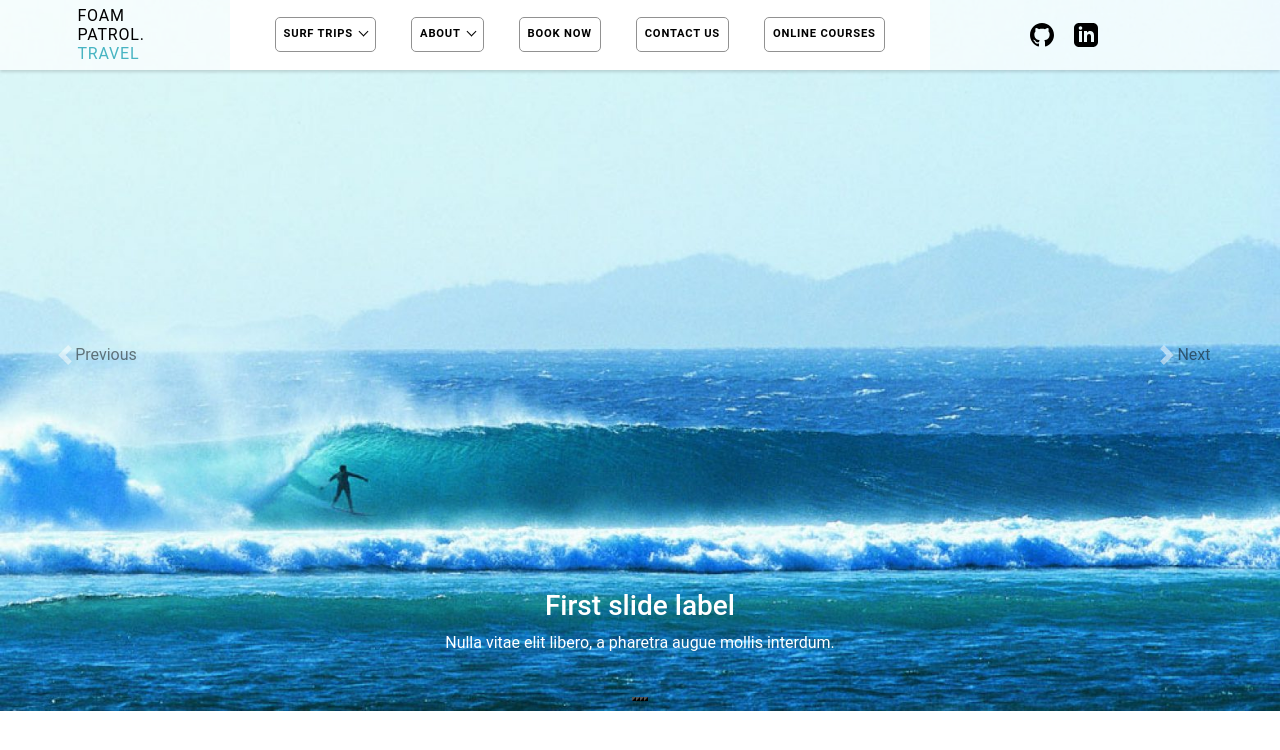
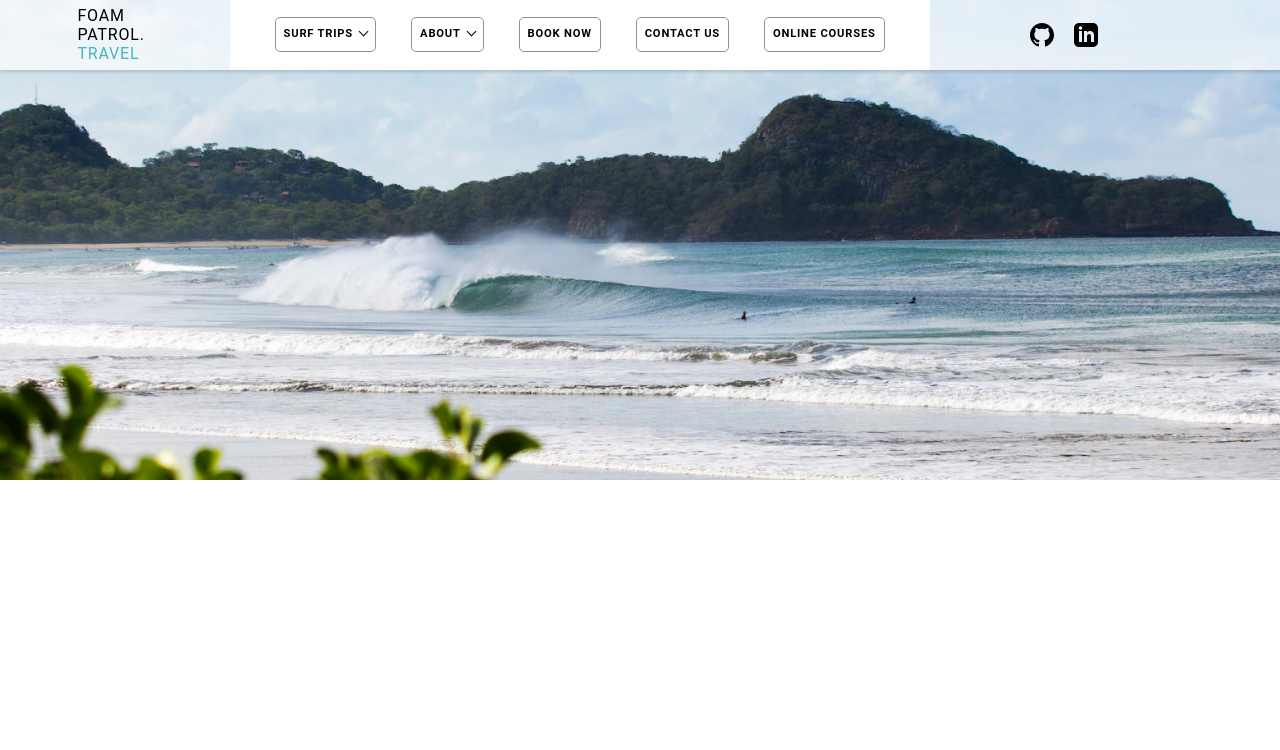
Before and after one commit to AaronoKwok/foam-patrol2, a React (Create React App) app: page / in a window 1280 px wide. Shown: the top 750 px of the page. Built offline with nearby package versions, Linux system fonts and the light colour scheme.

Commit message:
removed carousel

```diff
--- a/public/index.css
+++ b/public/index.css
@@ -113,7 +113,7 @@ a:visited {
 
 /* Main Page rotating background image. numbered*/
 
-.backgroundImgPos {
+.background-image {
   width: 100%;
   height: 60vh;
   overflow: hidden;
--- a/src/components/BackScene.js
+++ b/src/components/BackScene.js
@@ -7,7 +7,16 @@ import sunsetlb from "../images/sunsetlb.png"
 import emptywave from "../images/emptywave.png"
 
 function BackScene() {
-    const [index, setIndex] = useState(0);
+    return (
+        <div>
+            <img className="background-image" src={emptywave} alt="" />
+        </div>
+    )
+}
+
+export default BackScene;
+
+   /*  const [index, setIndex] = useState(0);
 
     const handleSelect = (selectedIndex, e) => {
         setIndex(selectedIndex)
@@ -67,7 +76,4 @@ function BackScene() {
                 </Carousel.Caption>
             </Carousel.Item>
         </Carousel>
-    );
-}
-
-export default BackScene;
+    ); */
```
